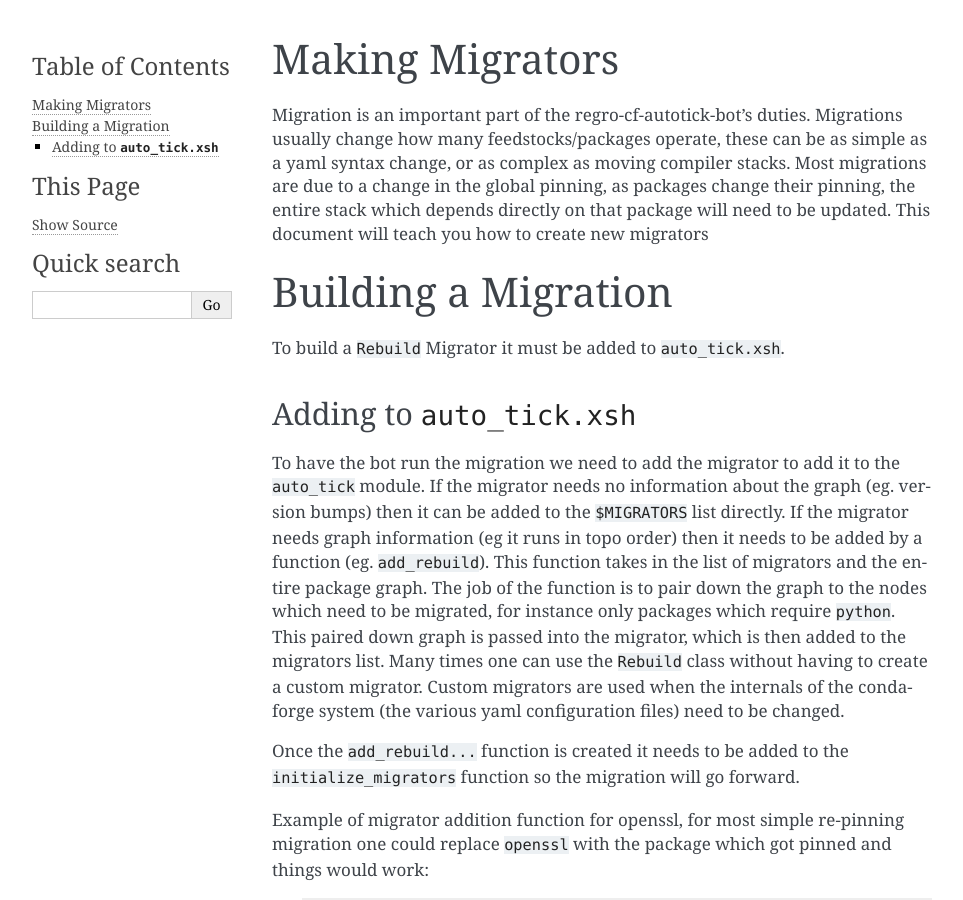
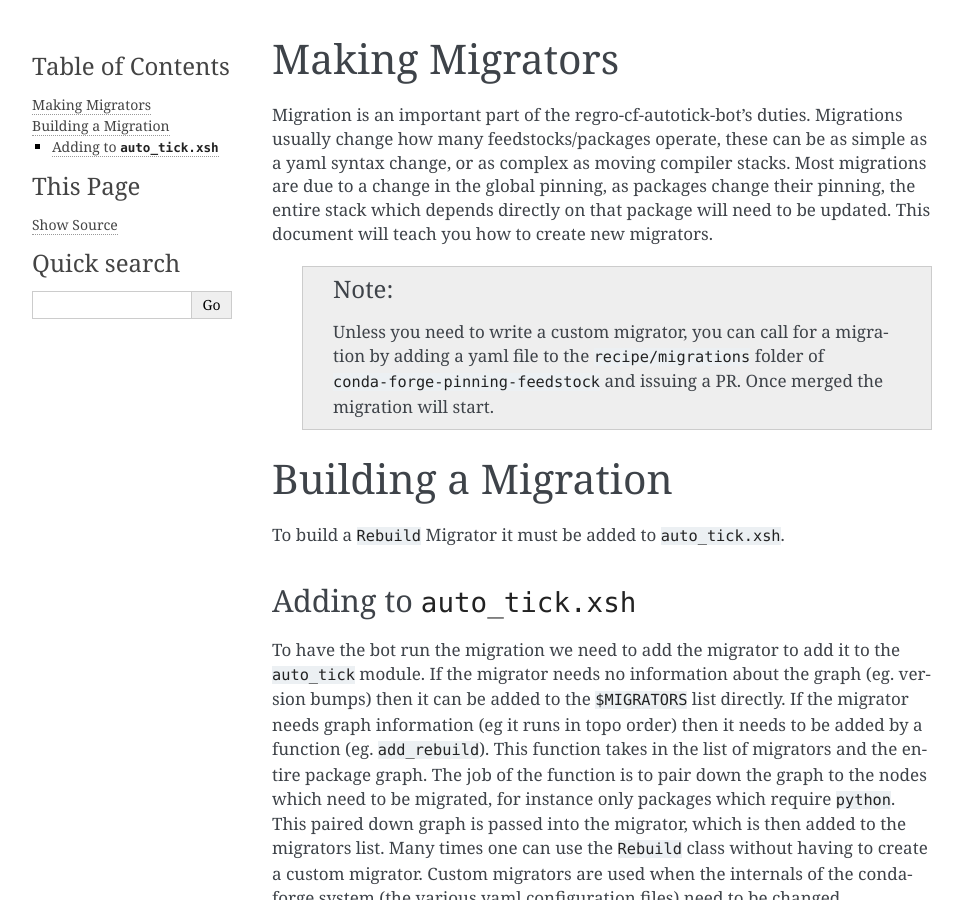
Before and after one commit to regro/cf-scripts, a Sphinx documentation site: the page built from docs/migrators.rst, in a window 1280 px wide and 900 px high. Shown: the whole window, without its empty margins (148-1111 px from the left). Built offline with Sphinx 7.4.7, drawn with Linux system fonts in a browser that asks for light colours; pages that are not in the unit, such as notebooks, are missing from menus.

Commit message:
point migrations to the pinning feedstock

```diff
--- a/docs/migrators.rst
+++ b/docs/migrators.rst
@@ -6,7 +6,9 @@ as simple as a yaml syntax change, or as complex as moving compiler stacks.
 Most migrations are due to a change in the global pinning, as packages change
 their pinning, the entire stack which depends directly on that package will
 need to be updated.
-This document will teach you how to create new migrators
+This document will teach you how to create new migrators.
+
+ .. note:: Unless you need to write a custom migrator, you can call for a migration by adding a yaml file to the ``recipe/migrations`` folder of ``conda-forge-pinning-feedstock`` and issuing a PR. Once merged the migration will start.
 
 
 Building a Migration
```
